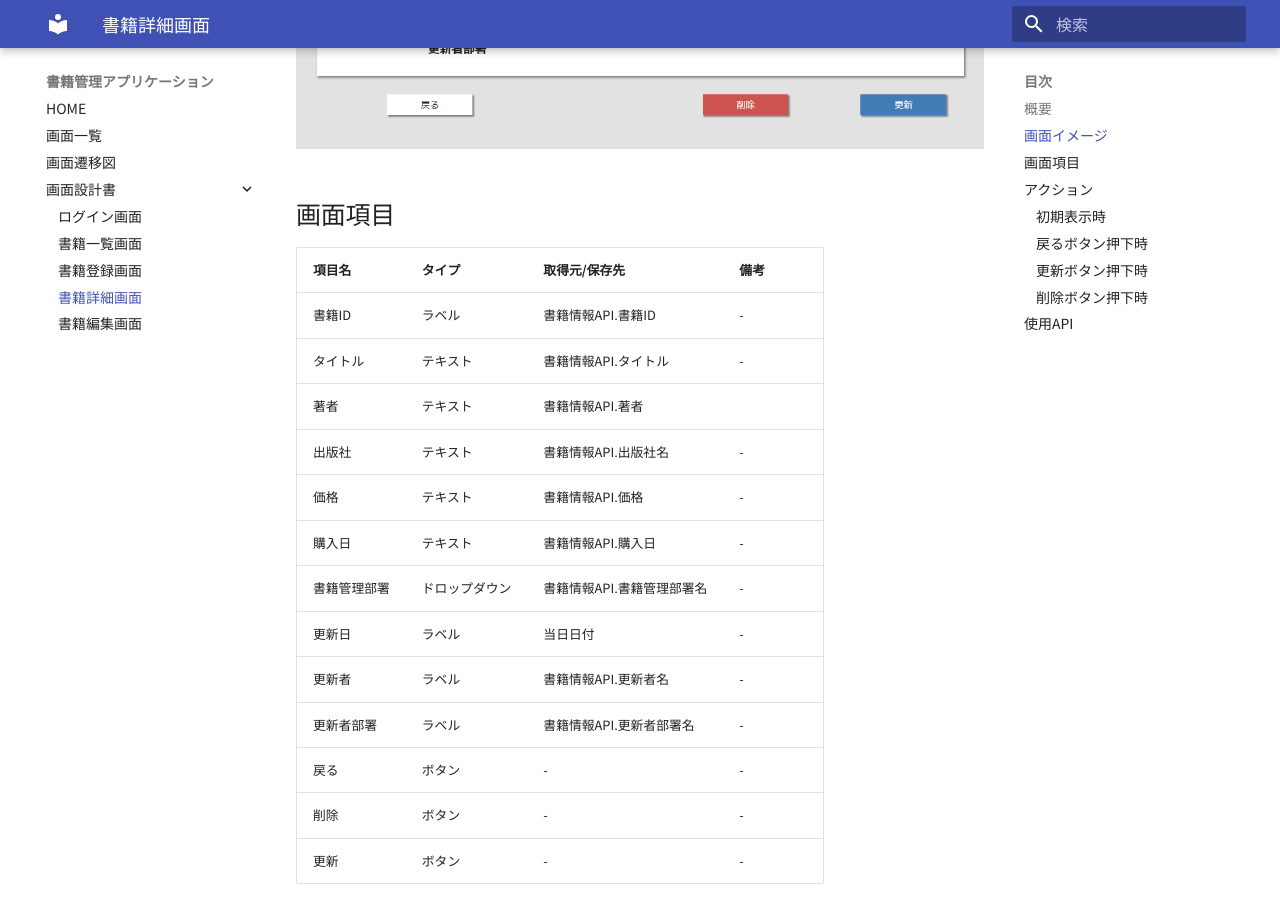
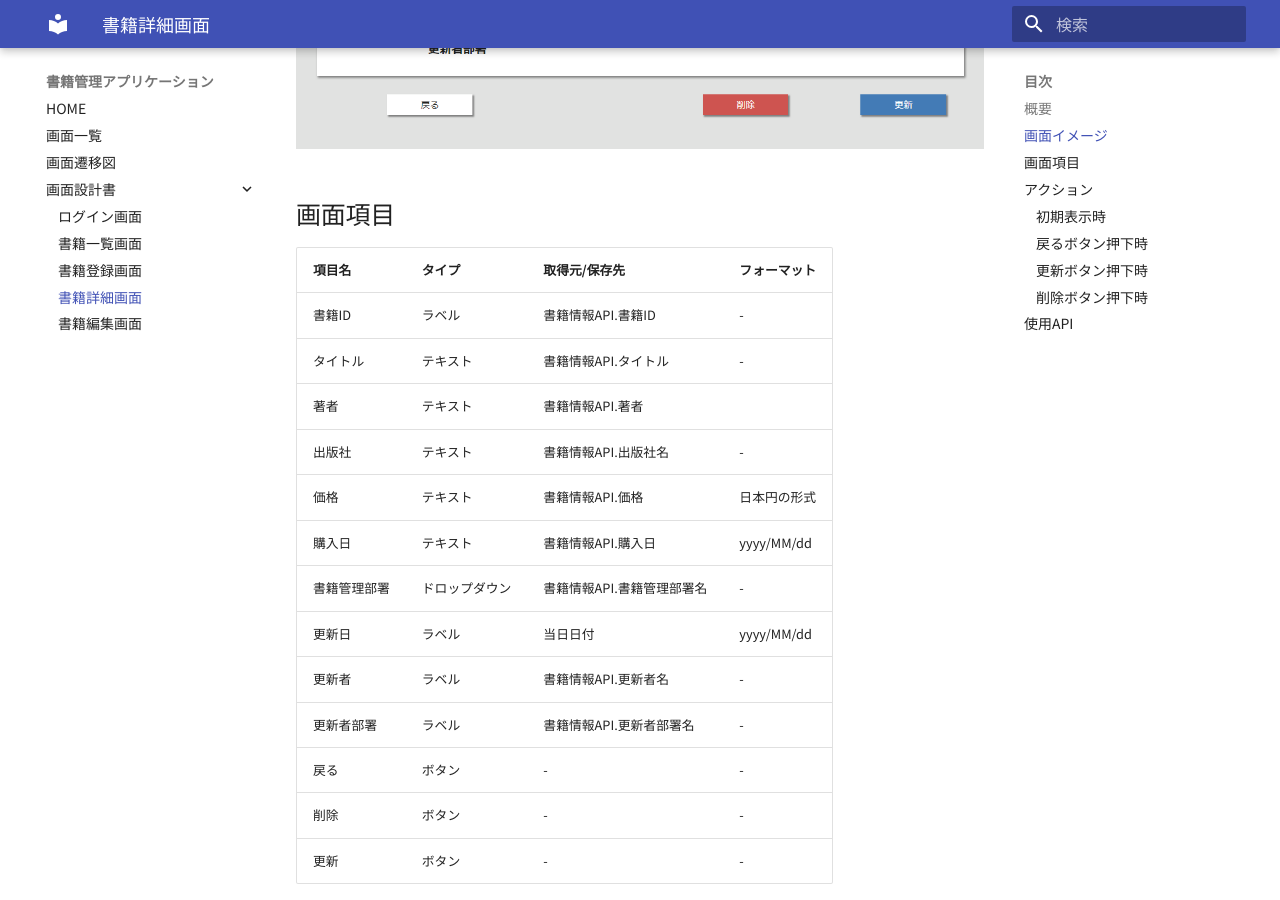
Before and after one commit to jsn-developer/bookmanagement-screen-design, an MkDocs documentation site: the page built from docs/detail.md, in a window 1280 px wide and 900 px high, scrolled down 621 px. Built offline with MkDocs 1.6.1 and Material for MkDocs 9.7.7, drawn with Linux system fonts in a browser that asks for light colours; some web fonts are replaced.

Commit message:
change display items header

```diff
--- a/docs/detail.md
+++ b/docs/detail.md
@@ -10,16 +10,16 @@
 
 ## 画面項目
 
-| 項目名       | タイプ         | 取得元/保存先                              | 備考 |
+| 項目名       | タイプ         | 取得元/保存先                              | フォーマット |
 | :----------- | :------------- | :----------------------------------------- | :--- |
 | 書籍ID       | ラベル         | 書籍情報API.書籍ID                         | -    |
 | タイトル     | テキスト       | 書籍情報API.タイトル                       | -    |
 | 著者         | テキスト       | 書籍情報API.著者                           |      |
 | 出版社       | テキスト       | 書籍情報API.出版社名         | -    |
-| 価格         | テキスト       | 書籍情報API.価格                           | -    |
-| 購入日       | テキスト       | 書籍情報API.購入日                         | -    |
+| 価格         | テキスト       | 書籍情報API.価格                           | 日本円の形式    |
+| 購入日       | テキスト       | 書籍情報API.購入日                         | yyyy/MM/dd    |
 | 書籍管理部署 | ドロップダウン | 書籍情報API.書籍管理部署名  | -    |
-| 更新日       | ラベル         | 当日日付                                   | -    |
+| 更新日       | ラベル         | 当日日付                                   | yyyy/MM/dd    |
 | 更新者       | ラベル         | 書籍情報API.更新者名                      | -    |
 | 更新者部署   | ラベル         | 書籍情報API.更新者部署名                  | -    |
 | 戻る         | ボタン         | -                                          | -    |
```
Also changed, not shown: docs/edit.md (+1 -1 lines), docs/list.md (+2 -2 lines), docs/login.md (+1 -1 lines), docs/register.md (+1 -1 lines).
